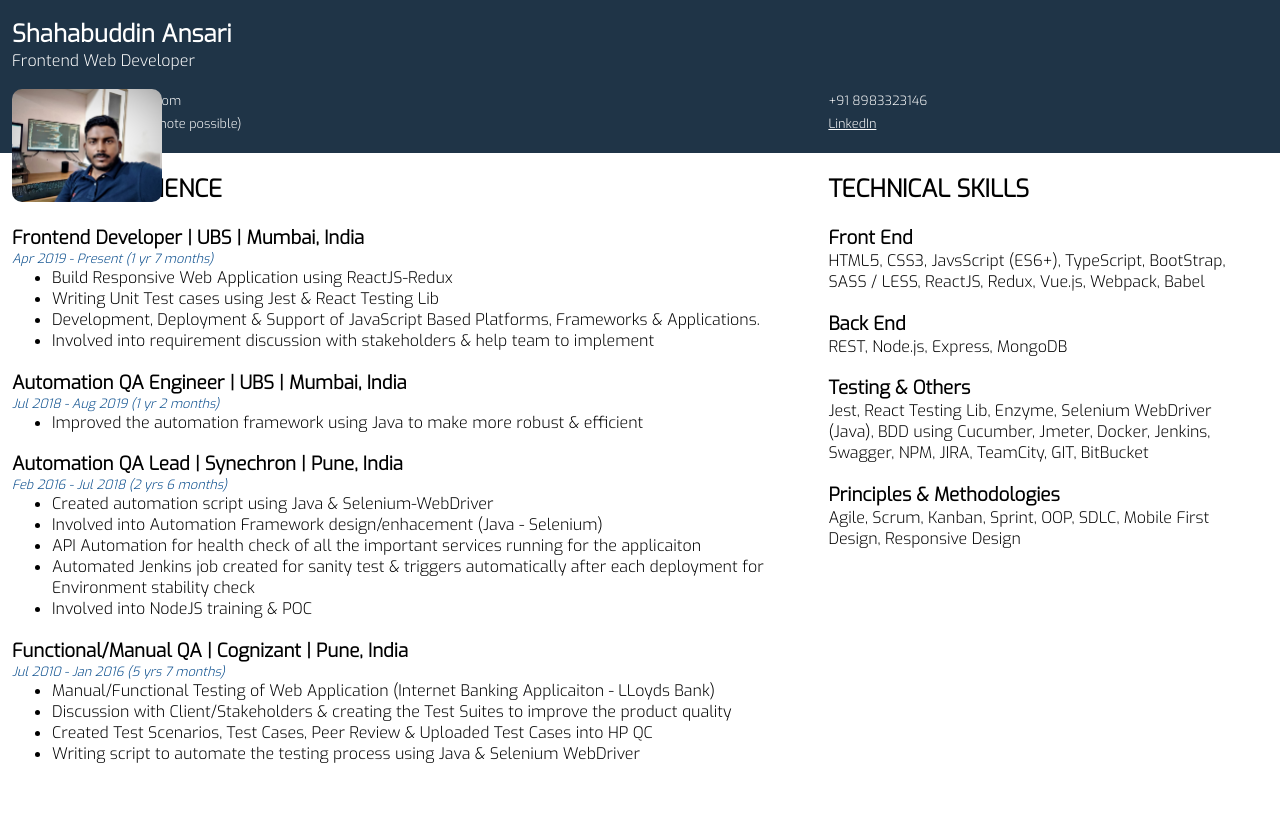
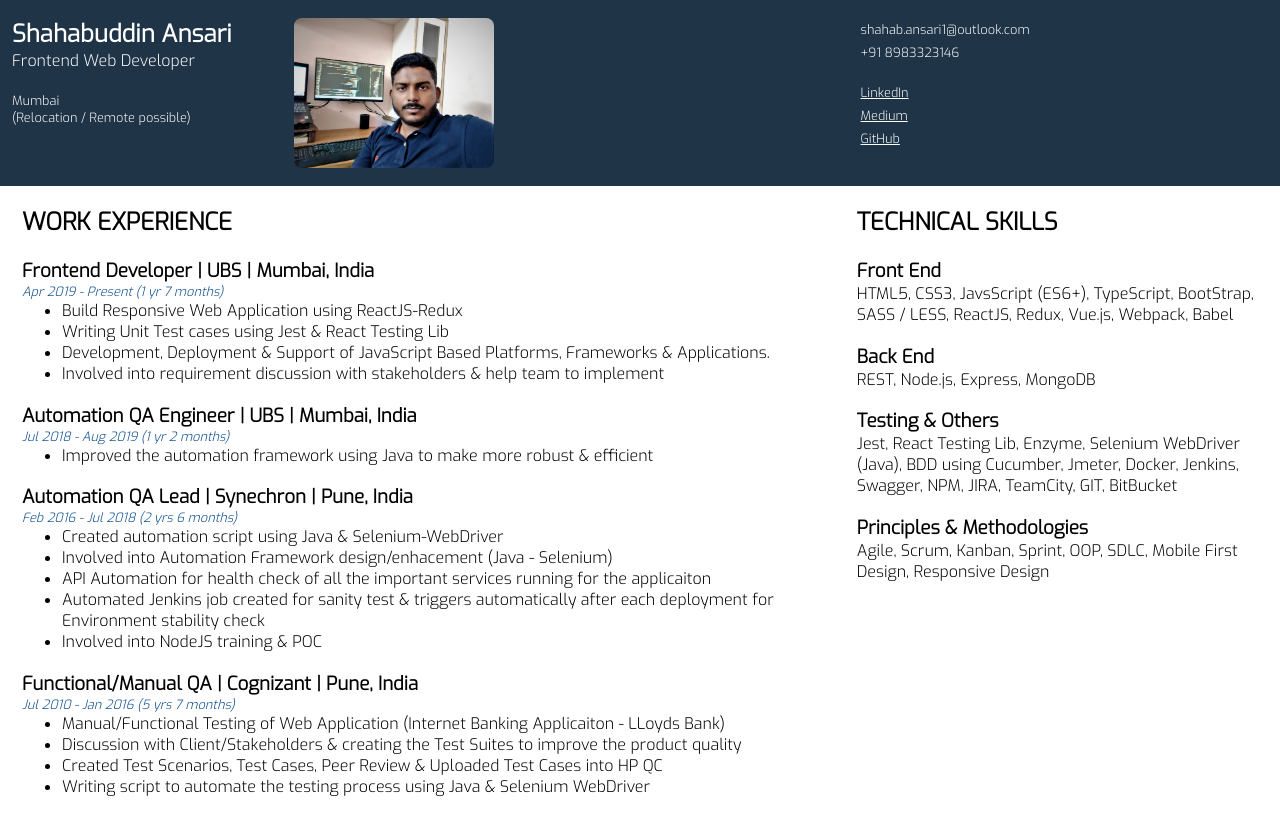
Before and after one commit to ShahabuddinAnsari/resumeCreator, a plain HTML site: page index.html in a window 1280 px wide. Drawn offline with Linux system fonts and the light colour scheme.

Commit message:
fixed alignmetn issue

```diff
--- a/index.html
+++ b/index.html
@@ -9,16 +9,18 @@
             <div class="coverLetter">
                 <h2 class="fullName">Shahabuddin Ansari</h2>
                 <div class="jobTitle">Frontend Web Developer</div>
+                <div class="profilePhoto"><img src="image/profile1.jpeg" alt="profilePic" /> </div>
                 <div class="links">
-                    <div class="profilePhoto"><img src="image/profile1.jpeg" alt="profilePic" /> </div>
                     <div class="sectionLeft">
-                        <div class="email flexDisplay">shahab.ansari1@outlook.com</div>
-                        <div class="location flexDisplay">Mumbai (Relocation / Remote possible)</div>
+                        <div class="location flexDisplay">Mumbai<br />(Relocation / Remote possible)</div>
                         <div class="gitUrl flexDisplay" style="display: none"><a href="https://github.com/ShahabuddinAnsari">GitHub</a></div>
                     </div>
-                    <div class="sectionRight">
-                        <div class="mobileNo flexDisplay">+91 8983323146</div>
+                    <div class="sectionRight socialLinks">
+                        <div class="email flexDisplay">shahab.ansari1@outlook.com</div>
+                        <div class="mobileNo flexDisplay">+91 8983323146</div><br/>
                         <div class="linkedLin flexDisplay"><a href="https://www.linkedin.com/in/shahabuddin-ansari-946403a8/">LinkedIn</a></div>
+                        <div class="medium flexDisplay"><a href="https://medium.com/@shahabuddin.ansari/">Medium</a></div>
+                        <div class="gitHub flexDisplay"><a href="https://github.com/ShahabuddinAnsari/">GitHub</a></div>
                         <div class="youtubeChannelURL flexDisplay" style="display: none"><a href="https://youtube.com/channel/UCfrCVLAEpznui5df58zyIRw">YouTube Channel</a></div>
                     </div>
                 </div>
--- a/style.css
+++ b/style.css
@@ -15,6 +15,7 @@ body {
     background-color: #071f34e6;
     color: white;
     position: relative;
+    height: 150px;
 }
 
 .fullName {
@@ -54,7 +55,7 @@ body {
 }
 
 .main .sectionLeft, .main .sectionRight {
-    /* margin: 0 8px; */
+    margin: 0 10px;
 }
 
 /* .sectionRight {
@@ -100,7 +101,15 @@ ul {
 
 img {
     position: absolute;
-    width: 150px;
-    border-radius: 10px;
+    width: 200px;
+    border-radius: 8px;
+    top: 18px;
+    left: 300px;
+}
 
+.socialLinks {
+    position: absolute;
+    top: 0;
+    right: 12px;
+    padding-top: 18px;
 }
```
